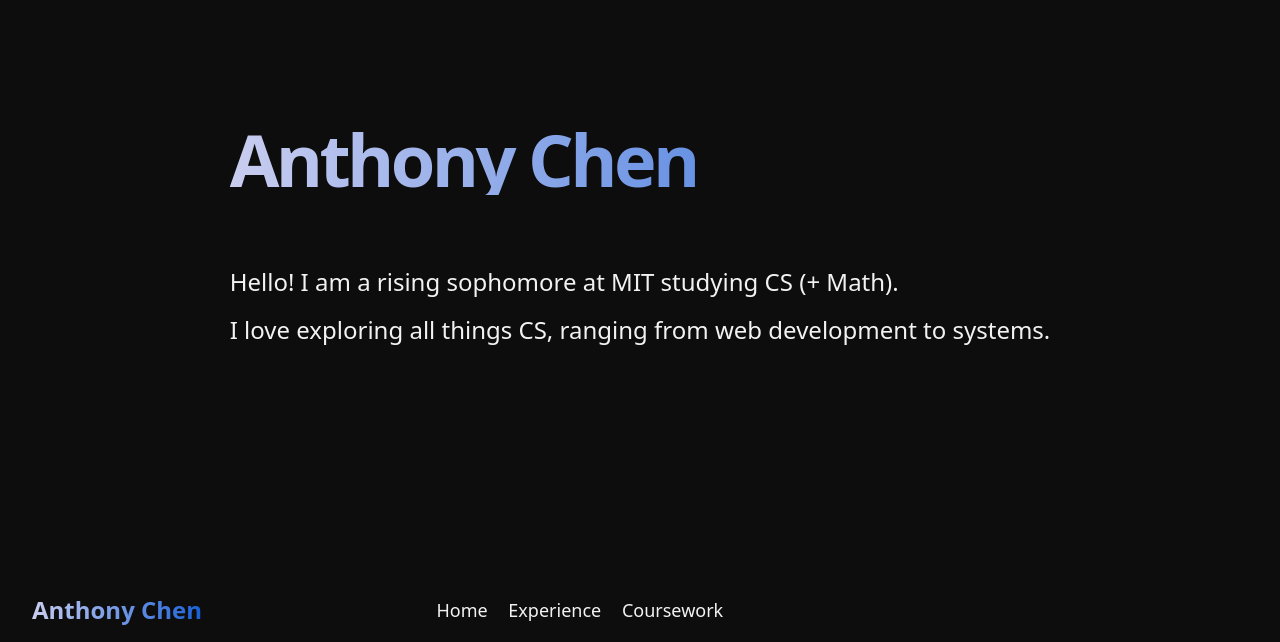
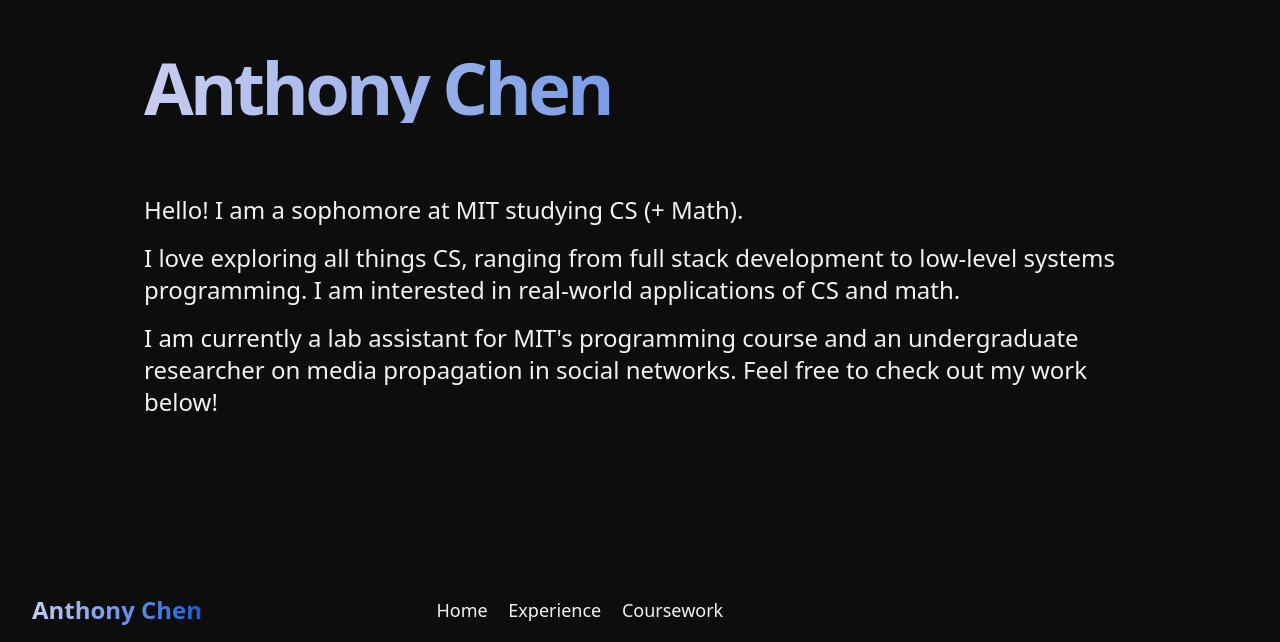
Before and after one commit to achen318/achen318.github.io, an Astro site: page / in a window 1280 px wide. Shown: the part 158-800 px from the top of the page. Built offline with nearby package versions, Linux system fonts and the light colour scheme; Astro itself is replaced by a stand-in of ours; some icons are missing.

Commit message:
Update information as of Oct 2025

```diff
--- a/src/components/footer/Footer.astro
+++ b/src/components/footer/Footer.astro
@@ -9,7 +9,7 @@ const currentYear = new Date().getFullYear();
       target="_blank"
       class="text-base"
     >
-      2025-08-23</a
+      2025-10-04</a
     >.
   </p>
 </footer>
--- a/src/components/hero/Hero.astro
+++ b/src/components/hero/Hero.astro
@@ -27,19 +27,25 @@ const socials: SocialItem[] = [
       {socials.map((social: SocialItem) => <Social social={social} />)}
     </div>
 
+    <p class="text-2xl">Hello! I am a sophomore at MIT studying CS (+ Math).</p>
+
     <p class="text-2xl">
-      Hello! I am a rising sophomore at MIT studying CS (+ Math).
+      I love exploring all things CS, ranging from full stack development to
+      low-level systems programming. I am interested in real-world applications
+      of CS and math.
     </p>
 
     <p class="text-2xl">
-      I love exploring all things CS, ranging from web development to systems.
+      I am currently a lab assistant for MIT's programming course and an
+      undergraduate researcher on media propagation in social networks. Feel
+      free to check out my work below!
     </p>
   </div>
 
   <div class="absolute bottom-8 left-1/2 -translate-x-1/2">
     <Icon
       id="scroll-indicator"
-      class="h-16 animate-bounce cursor-pointer text-hover"
+      class="text-hover h-16 animate-bounce cursor-pointer"
       name="mdi:chevron-down"
     />
   </div>
--- a/src/pages/experience.astro
+++ b/src/pages/experience.astro
@@ -6,10 +6,10 @@ import Experiences from '../components/experience/Experiences.astro';
 
 const research: ExperienceItem[] = [
   {
-    role: 'UROP Student',
-    organization: 'Mantis AI @ Manolis Kellis Lab',
-    startDate: 'Aug 2025',
-    url: 'https://home.withmantis.com/'
+    role: 'Undergraduate Researcher',
+    organization: 'MIT Media Lab',
+    startDate: 'Sep 2025',
+    url: 'https://www.media.mit.edu/'
   }
 ];
 
@@ -22,7 +22,7 @@ const teaching: ExperienceItem[] = [
     url: 'https://student.mit.edu/catalog/m6a.html#6.1010'
   },
   {
-    role: 'HKN Tutor',
+    role: 'HKN Tutor - 6.1200 (Mathematics for Computer Science)',
     organization: 'MIT Eta Kappa Nu',
     startDate: 'Feb 2025',
     endDate: 'May 2025',
```
Also changed, not shown: 3 other files.
